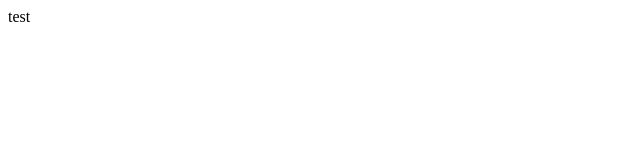
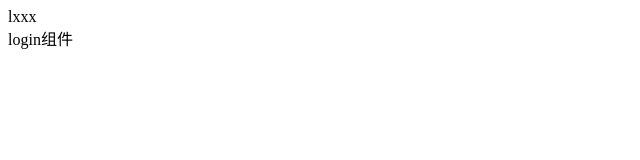
Before and after one commit to Lefty240/shop_manage, a Vue app: page /#/login in a window 1280 px wide. Shown: the top 160 px of the page, without its empty margins (0-640 px from the left). Built offline with nearby package versions, Linux system fonts and the light colour scheme.

Commit message:
路由小配置

```diff
--- a/src/App.vue
+++ b/src/App.vue
@@ -1,7 +1,7 @@
 <template>
   <div id="app">
-     test
-
+     lxxx
+  <router-view></router-view>
   </div>
 </template>
 
--- /dev/null
+++ b/src/components/Login.vue
@@ -0,0 +1,11 @@
+<template>
+  <div>
+      login组件
+  </div>
+</template>
+
+<script>
+export default {
+
+}
+</script>
--- a/src/main.js
+++ b/src/main.js
@@ -1,6 +1,6 @@
 import Vue from "vue"
 import App from "./App.vue"
-import router from "./router"
+import router from "./router/index"
 import "./plugins/element.js"
 
 Vue.config.productionTip = false
--- a/src/router/index.js
+++ b/src/router/index.js
@@ -1,9 +1,13 @@
 import Vue from "vue"
 import VueRouter from "vue-router"
+import Login from "../components/Login.vue"
 //注册路由组件
 Vue.use(VueRouter)
 
-const routes = []
+const routes = [
+	{ path: "/", redirect: "/login" },
+	{ path: "/login", component: Login },
+]
 
 const router = new VueRouter({
 	routes,
--- a/src/views/About.vue
+++ /dev/null
@@ -1,5 +0,0 @@
-<template>
-  <div class="about">
-    <h1>This is an about page</h1>
-  </div>
-</template>
```
Also changed, not shown: src/views/Home.vue (deleted, +0 -18 lines).
